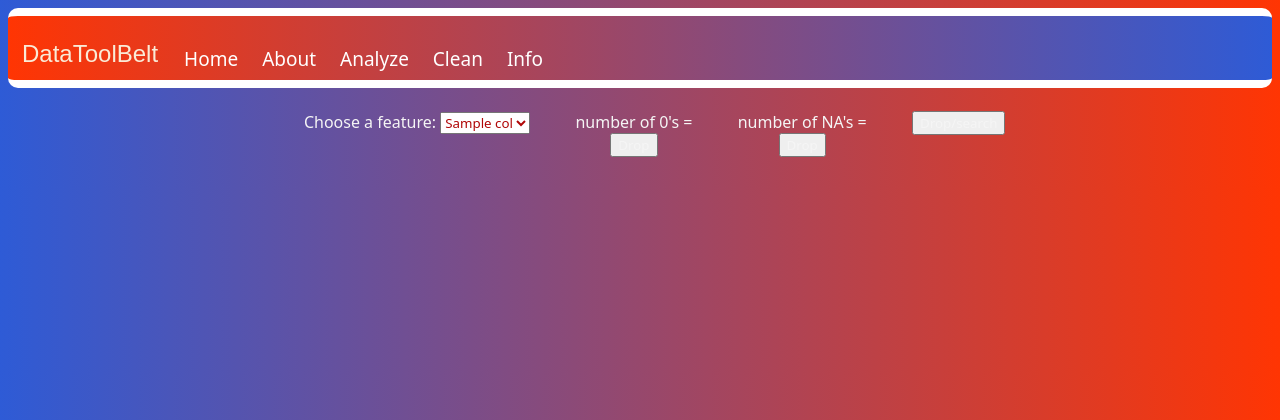
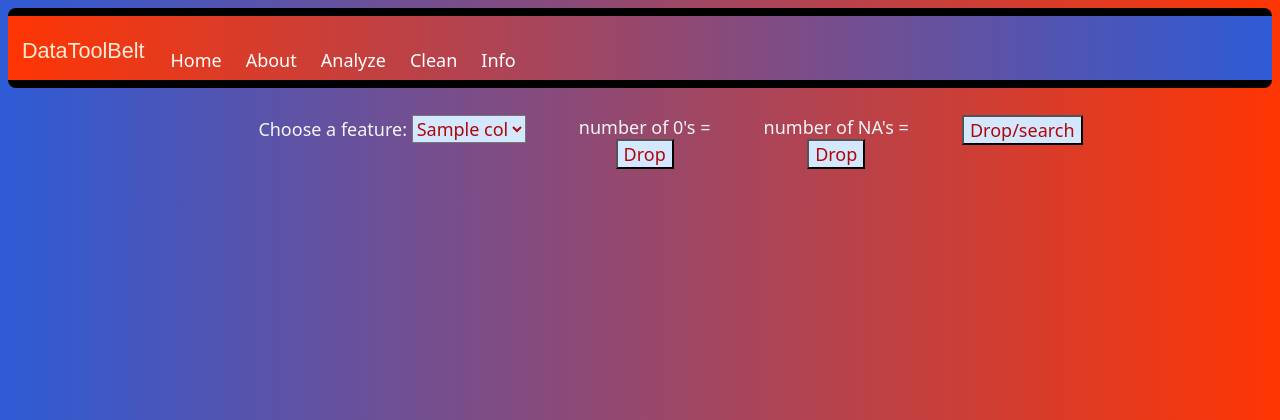
Before and after one commit to veb7vmehra/DataToolBelt, a Flask app: template templates/clean.html in a window 1280 px wide. Shown: the top 420 px of the page. Run offline with Flask 2, Linux system fonts and the light colour scheme; the template is opened without the code that fills it: most values are stand-ins (such as "Sample title", 1, 10 or a date in 2020).

Commit message:
improvising styling

```diff
--- a/static/base.css
+++ b/static/base.css
@@ -3,17 +3,18 @@
     font-family: system-ui;
     font-weight: 500;
     color: whitesmoke;
+    font-size: large;
 }
 @import url('https://fonts.googleapis.com/css2?family=Montserrat:wght@300&display=swap');
 
 .header{
   width:100%;
   height:80px;
-  border-top:8px solid white;
+  border-top:8px solid rgb(0, 0, 0);
   border-left:0px solid white;
-  border-bottom:8px solid white;
+  border-bottom:8px solid rgb(0, 0, 0);
   border-right:0px solid white;
-  border-radius: 10px;
+  border-radius: 8px;
   animation: cambia-color 10s linear infinite;
     background: -webkit-linear-gradient(left, #ff3503, #2e5bd6);
 
@@ -25,6 +26,7 @@ h2{
   font-family: 'Montserrat', sans-serif;
   padding:0px 14px;
   float: left;
+  font-size: larger;
   margin-top: 1em;
 }
 .header li{
@@ -64,8 +66,13 @@ h2{
 
 input {
     color: #b00707;
+    background-color: #d3e7ff;
 }
 
+option {
+    color: #b00707;
+    background-color: #d3e7ff;
+}
 
 ul{
     list-style: none;
@@ -244,6 +251,11 @@ label.file-upload-btn {
     margin: 10px;
 }
 
+button {
+    color: #b00707;
+    background-color: #d3e7ff;
+}
+
 table {
     border-collapse: collapse;
     border-radius: 5px;
@@ -290,6 +302,7 @@ td {
 }
 select {
     color: #b00707;
+    background-color: #d3e7ff;
 }
 
 .scrollover::-webkit-scrollbar {
--- a/templates/upload.html
+++ b/templates/upload.html
@@ -5,7 +5,7 @@
     <div class="maincontent">
         <div class="file-upload-wrapper">
             <div class="file-upload-wrapper-title">
-                <h4>File Upload</h4>
+                <h4 style="color: crimson;">File Upload</h4>
                 <hr/>
                 <button class="file-upload-wrapper-title__btn">
                     Upload Now
```
Also changed, not shown: templates/filedata.html (+7 -7 lines).
